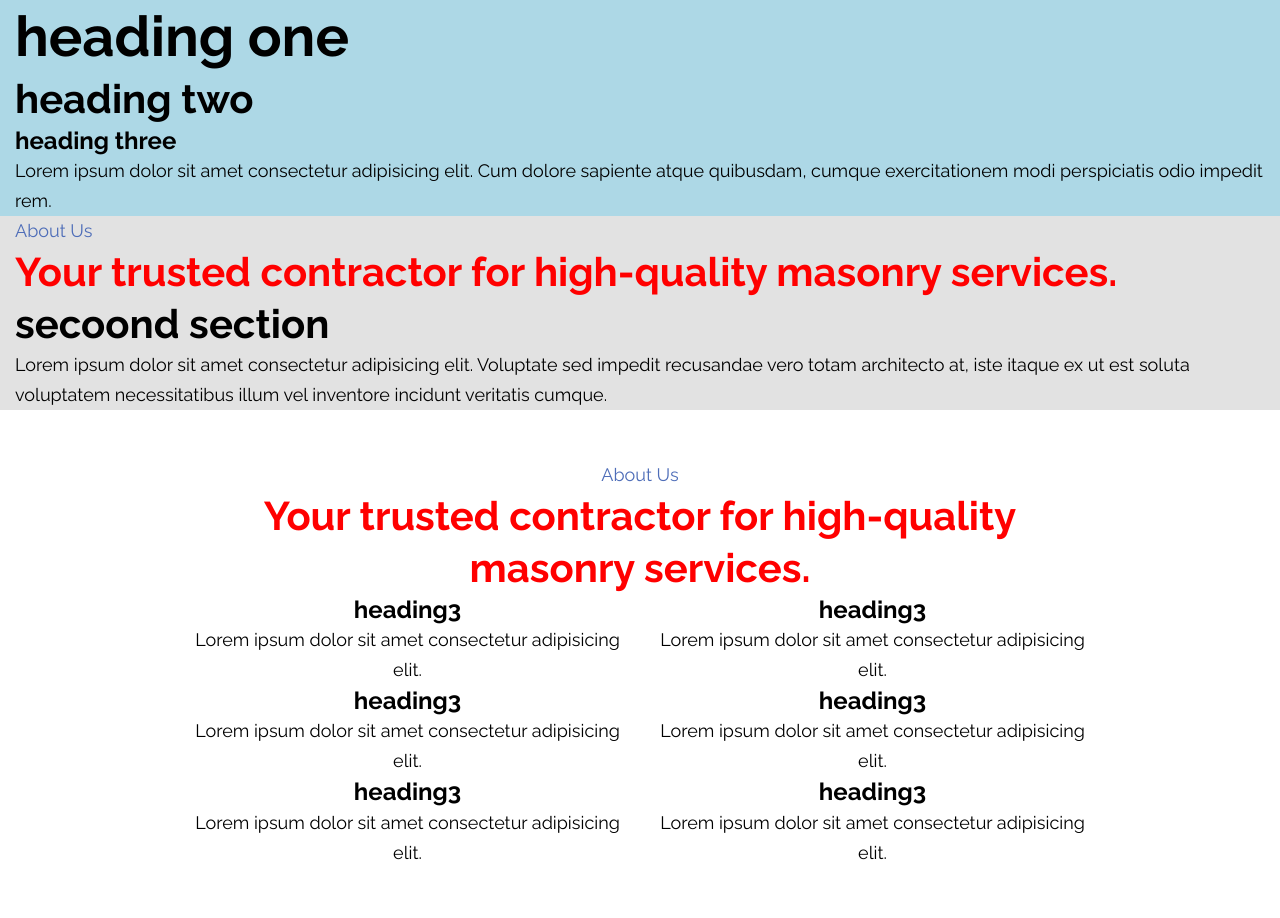
After one commit to Aashik81443/top-rank, a PHP site: page /setup.html in a window 1280 px wide. The commit adds this page. Run offline with PHP 8.4, Linux system fonts and the light colour scheme.

Commit message:
container setup

```diff
--- a/assets/css/global.css
+++ b/assets/css/global.css
@@ -1,5 +1,46 @@
-*{
+* {
  box-sizing: border-box;
  margin: 0;
  padding: 0;
 }
+
+
+body {
+ font-family: "Raleway", sans-serif;
+ font-size: 18px;
+ line-height: 1.667;
+}
+
+/*Typography*/
+
+h1 {
+ font-size: 56px;
+ line-height: 1.3;
+}
+
+h2 {
+ font-size: 40px;
+ line-height: 1.3;
+}
+
+h3 {
+ font-size: 24px;
+ line-height: 1.3;
+}
+
+/*container widths*/
+
+.container {
+ max-width: 1310px;
+ margin: 0 auto;
+ padding: 0 15px;
+}
+
+/*components*/
+
+.block-title span {
+ color: #4E6DB8;
+}
+.block-title h2 {
+ color: red;
+}
--- /dev/null
+++ b/assets/css/setup.css
@@ -0,0 +1,21 @@
+.third-section {
+ padding: 50px 0;
+}
+
+.third-section .content {
+ text-align: center;
+ max-width: 900px;
+ margin: 0 auto;
+}
+
+.third-section .content .card-row {
+ display: flex;
+ flex-wrap: wrap;
+ margin: 0 -15px;
+}
+
+.third-section .content .card-row .card-col {
+ flex: 0 0 50%;
+ max-width: 50%;
+ padding: 0 15px;
+}
--- /dev/null
+++ b/setup.html
@@ -0,0 +1,76 @@
+<!DOCTYPE html>
+<html lang="en">
+
+<head>
+ <meta charset="UTF-8">
+ <meta name="viewport" content="width=device-width, initial-scale=1.0">
+ <link rel="preconnect" href="https://fonts.googleapis.com">
+ <link rel="preconnect" href="https://fonts.gstatic.com" crossorigin>
+ <link href="https://fonts.googleapis.com/css2?family=Raleway:ital,wght@0,100..900;1,100..900&display=swap"
+  rel="stylesheet">
+ <link rel="stylesheet" href="./style.css">
+ <title>Document</title>
+</head>
+
+<body>
+ <section style="background-color: lightblue;">
+  <div class="container">
+   <h1>heading one</h1>
+   <h2>heading two</h2>
+   <h3>heading three</h3>
+   <p>Lorem ipsum dolor sit amet consectetur adipisicing elit. Cum dolore sapiente atque quibusdam, cumque
+    exercitationem
+    modi perspiciatis odio impedit rem.</p>
+  </div>
+ </section>
+
+ <section style="background-color: rgb(226, 226, 226);">
+  <div class="container">
+   <div class="block-title">
+    <span>About Us</span>
+    <h2>Your trusted contractor for high-quality masonry services.</h2>
+   </div>
+   <h2>secoond section</h2>
+   <p>Lorem ipsum dolor sit amet consectetur adipisicing elit. Voluptate sed impedit recusandae vero totam architecto
+    at, iste itaque ex ut est soluta voluptatem necessitatibus illum vel inventore incidunt veritatis cumque.</p>
+  </div>
+ </section>
+ <section class="third-section">
+  <div class="container">
+   <div class="content">
+    <div class="block-title">
+     <span>About Us</span>
+     <h2>Your trusted contractor for high-quality masonry services.</h2>
+    </div>
+    <div class="card-row">
+     <div class="card-col">
+      <h3>heading3</h3>
+      <p>Lorem ipsum dolor sit amet consectetur adipisicing elit.</p>
+     </div>
+     <div class="card-col">
+      <h3>heading3</h3>
+      <p>Lorem ipsum dolor sit amet consectetur adipisicing elit.</p>
+     </div>
+     <div class="card-col">
+      <h3>heading3</h3>
+      <p>Lorem ipsum dolor sit amet consectetur adipisicing elit.</p>
+     </div>
+     <div class="card-col">
+      <h3>heading3</h3>
+      <p>Lorem ipsum dolor sit amet consectetur adipisicing elit.</p>
+     </div>
+     <div class="card-col">
+      <h3>heading3</h3>
+      <p>Lorem ipsum dolor sit amet consectetur adipisicing elit.</p>
+     </div>
+     <div class="card-col">
+      <h3>heading3</h3>
+      <p>Lorem ipsum dolor sit amet consectetur adipisicing elit.</p>
+     </div>
+    </div>
+   </div>
+  </div>
+ </section>
+</body>
+
+</html>
--- a/style.css
+++ b/style.css
@@ -3,3 +3,4 @@
 @import "./assets/css/footer.css";
 @import "./assets/css/our_services.css";
 @import "./assets/css/aboutus.css" ;
+@import "./assets/css/setup.css" ;
```
